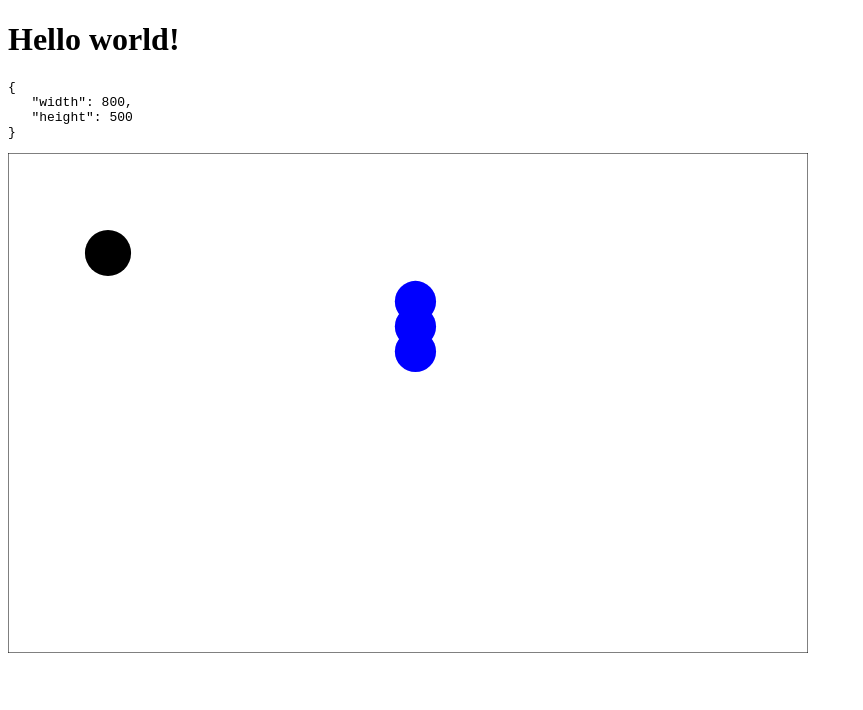
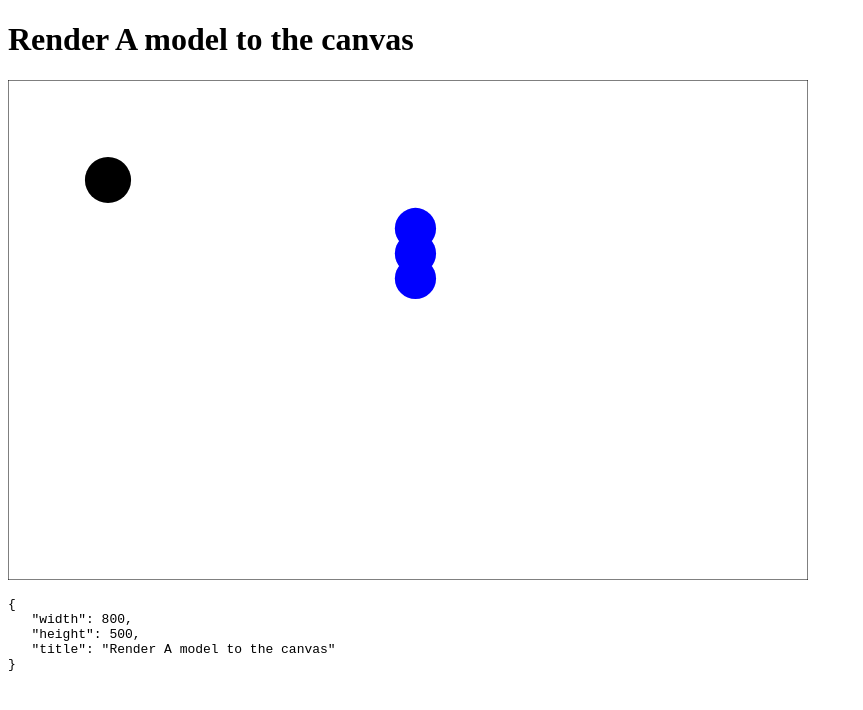
Before and after one commit to SteveStrong/Foundry-Canvas-React, a React (Create React App) app: page / in a window 1280 px wide. Shown: the top 710 px of the page, without its empty margins (0-863 px from the left). Built offline with nearby package versions, Linux system fonts and the light colour scheme.

Commit message:
can render with typescript

```diff
--- a/src/App.tsx
+++ b/src/App.tsx
@@ -1,11 +1,12 @@
 // https://medium.com/@pdx.lucasm/canvas-with-react-js-32e133c05258
 
 import { Canvas } from 'Canvas';
-import React from 'react';
+import React, { FunctionComponent, ReactElement } from 'react';
 
 
-function App() {
-    const draw = (ctx: CanvasRenderingContext2D, frameCount: number, loc=0) => {
+export const App: FunctionComponent<any> = (props: any): ReactElement => {
+
+  const draw = (ctx: CanvasRenderingContext2D, frameCount: number, loc = 0) => {
         ctx.fillStyle = '#0000FF';
         ctx.beginPath();
         const pos = 600 * Math.sin(frameCount * 0.05) ** 2;
@@ -26,11 +27,10 @@ function App() {
         draw(ctx, count, 70);
     };
 
-
-
-    const props = {
+    const canvasParams = {
         width: 800,
         height: 500,
+        title: 'Render A model to the canvas',
         draw: (ctx: CanvasRenderingContext2D, count: number) => {
             draw1(ctx, count);
             megadraw(ctx, count);
@@ -40,10 +40,9 @@ function App() {
 
     return (
         <div>
-
-            <Canvas {...props} />
+            <Canvas {...canvasParams} />
         </div>
     );
-}
+};
 
 export default App;
--- a/src/Canvas.tsx
+++ b/src/Canvas.tsx
@@ -9,9 +9,9 @@ export const Canvas: FunctionComponent<any> = (props: any): ReactElement => {
 
     return (
         <Fragment>
-            <h1>Hello world!</h1>
+            <h1>{props.title}</h1>
+            <canvas ref={canvasRef} {...rest} />
             <ToJSON {...props} />
-            <canvas ref={canvasRef} {...rest} />
         </Fragment>
     );
 };
```
Also changed, not shown: 1 other file (tests, documents, lock files or other folders). Lines whose indentation alone changed are shown as unchanged.
